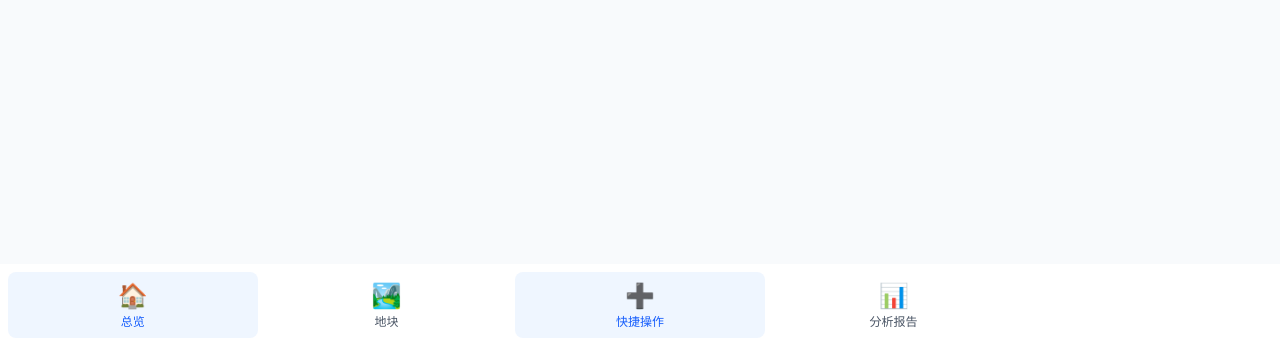
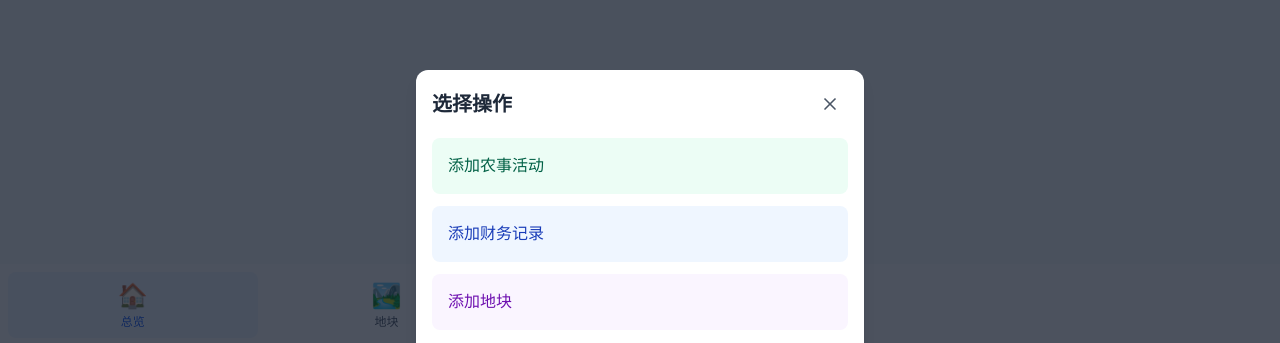
Before and after one commit to doveyoung1126/my-farming, a Next.js app: page /newdashboard in a window 1280 px wide. Both pictures are taken after a click on the button "快捷操作". Shown: the part 454-797 px from the top of the page. Built offline with nearby package versions, Linux system fonts and the light colour scheme; no server answers; the database is empty.

Commit message:
feat: add ActionModal

```diff
--- a/app/newdashboard/page.tsx
+++ b/app/newdashboard/page.tsx
@@ -3,8 +3,8 @@ import { getAllActiviesDetails, getPlots, getPlotCycles } from '@/lib/data';
 import { ActivityCycle, PrismaPlots, ActivityWithFinancials } from '@/lib/types';
 import { OngoingCycleCard } from '@/components/newdashboard/OngoingCycleCard';
 import { CompletedCycleCard } from '@/components/newdashboard/CompletedCycleCard';
-import { Plus } from 'lucide-react';
 import Link from 'next/link';
+import { DashboardActions } from '@/components/newdashboard/DashboardActions';
 
 export default async function NewDashboardPage() {
 
@@ -25,10 +25,7 @@ export default async function NewDashboardPage() {
             <header className="bg-white p-4 shadow-sm sticky top-0 z-10">
                 <div className="flex justify-between items-center">
                     <h1 className="text-2xl font-bold text-slate-800">我的农场</h1>
-                    <button className="flex items-center gap-2 bg-emerald-600 text-white px-4 py-2 rounded-lg shadow-sm hover:bg-emerald-700 transition-colors">
-                        <Plus className="w-5 h-5" />
-                        快捷操作
-                    </button>
+                    <DashboardActions />
                 </div>
             </header>
 
--- a/components/BottomNav.tsx
+++ b/components/BottomNav.tsx
@@ -6,7 +6,6 @@ import clsx from 'clsx';
 const navItems = [
     { href: '/newdashboard', icon: '🏠', label: '总览', replace: true },
     { href: '/plots', icon: '🏞️', label: '地块', replace: true }, // 新增地块导航项
-    { href: '/', icon: '➕', label: '快捷操作', replace: true },
     { href: '/reports', icon: '📊', label: '分析报告', replace: true },
 ];
 
--- /dev/null
+++ b/components/common/ActionModal.tsx
@@ -0,0 +1,81 @@
+// components/common/ActionModal.tsx
+'use client';
+
+import { X } from 'lucide-react';
+import { useState, useEffect } from 'react';
+
+interface ActionModalProps {
+    isOpen: boolean;
+    onClose: () => void;
+    onSelectAction: (action: 'addActivity' | 'addFinancial' | 'addPlot') => void;
+}
+
+export function ActionModal({ isOpen, onClose, onSelectAction }: ActionModalProps) {
+    // 控制模态框内容是否渲染，用于退出动画
+    const [shouldRender, setShouldRender] = useState(false);
+    // 控制模态框的进入/退出动画状态
+    const [isVisible, setIsVisible] = useState(false);
+
+    useEffect(() => {
+        if (isOpen) {
+            setShouldRender(true); // 立即渲染内容
+            // 延迟应用可见状态，让动画生效
+            const timer = setTimeout(() => setIsVisible(true), 10);
+            return () => clearTimeout(timer);
+        } else {
+            setIsVisible(false); // 立即开始退出动画
+            // 延迟移除内容，直到动画完成
+            const timer = setTimeout(() => setShouldRender(false), 300); // 300ms 匹配 transition duration
+            return () => clearTimeout(timer);
+        }
+    }, [isOpen]);
+
+    if (!shouldRender) return null; // 不渲染内容，如果它不应该显示
+
+    return (
+        <div
+            className={`
+                fixed inset-0 z-50 flex items-end justify-center
+                transition-opacity duration-300 ease-out
+                ${isVisible ? 'opacity-100 bg-gray-900/75' : 'opacity-0 pointer-events-none'}
+            `}
+            onClick={onClose} // 点击背景关闭模态框
+        >
+            <div
+                className={`
+                    bg-white rounded-t-xl w-full max-w-md p-4 shadow-lg
+                    transform transition-transform duration-300 ease-out
+                    ${isVisible ? 'translate-y-0' : 'translate-y-full'}
+                `}
+                onClick={(e) => e.stopPropagation()} // 阻止点击模态框内容时关闭模态框
+            >
+                <div className="flex justify-between items-center mb-4">
+                    <h2 className="text-xl font-bold text-gray-800">选择操作</h2>
+                    <button onClick={onClose} className="p-2 rounded-full hover:bg-gray-100">
+                        <X className="w-5 h-5 text-gray-600" />
+                    </button>
+                </div>
+                <div className="space-y-3">
+                    <button
+                        onClick={() => onSelectAction('addActivity')}
+                        className="w-full text-left p-4 rounded-lg bg-emerald-50 hover:bg-emerald-100 text-emerald-800 font-medium transition-colors"
+                    >
+                        添加农事活动
+                    </button>
+                    <button
+                        onClick={() => onSelectAction('addFinancial')}
+                        className="w-full text-left p-4 rounded-lg bg-blue-50 hover:bg-blue-100 text-blue-800 font-medium transition-colors"
+                    >
+                        添加财务记录
+                    </button>
+                    <button
+                        onClick={() => onSelectAction('addPlot')}
+                        className="w-full text-left p-4 rounded-lg bg-purple-50 hover:bg-purple-100 text-purple-800 font-medium transition-colors"
+                    >
+                        添加地块
+                    </button>
+                </div>
+            </div>
+        </div>
+    );
+}
--- /dev/null
+++ b/components/newdashboard/DashboardActions.tsx
@@ -0,0 +1,34 @@
+// components/newdashboard/DashboardActions.tsx
+'use client';
+
+import { Plus } from 'lucide-react';
+import { useState } from 'react';
+import { ActionModal } from '@/components/common/ActionModal';
+
+export function DashboardActions() {
+    const [isModalOpen, setIsModalOpen] = useState(false);
+
+    const handleActionSelect = (action: 'addActivity' | 'addFinancial' | 'addPlot') => {
+        setIsModalOpen(false);
+        // TODO: 根据选择的动作导航到相应的表单或打开新的模态框
+        console.log('Selected action:', action);
+    };
+
+    return (
+        <>
+            <button
+                onClick={() => setIsModalOpen(true)}
+                className="flex items-center gap-2 bg-emerald-600 text-white px-4 py-2 rounded-lg shadow-sm hover:bg-emerald-700 transition-colors"
+            >
+                <Plus className="w-5 h-5" />
+                快捷操作
+            </button>
+
+            <ActionModal
+                isOpen={isModalOpen}
+                onClose={() => setIsModalOpen(false)}
+                onSelectAction={handleActionSelect}
+            />
+        </>
+    );
+}
```
